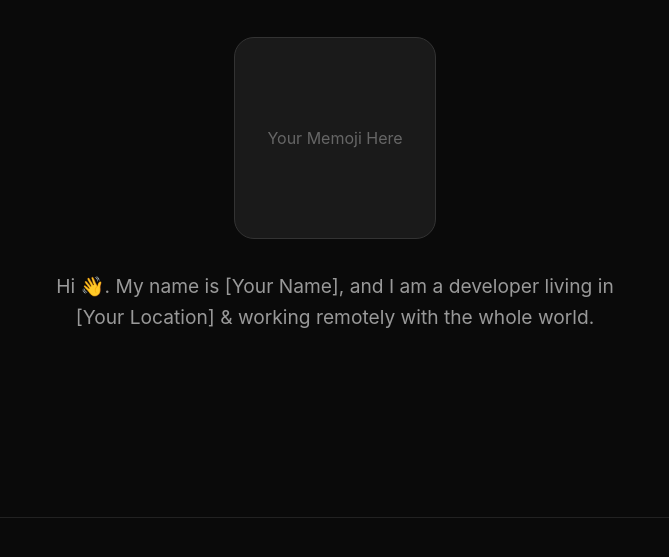
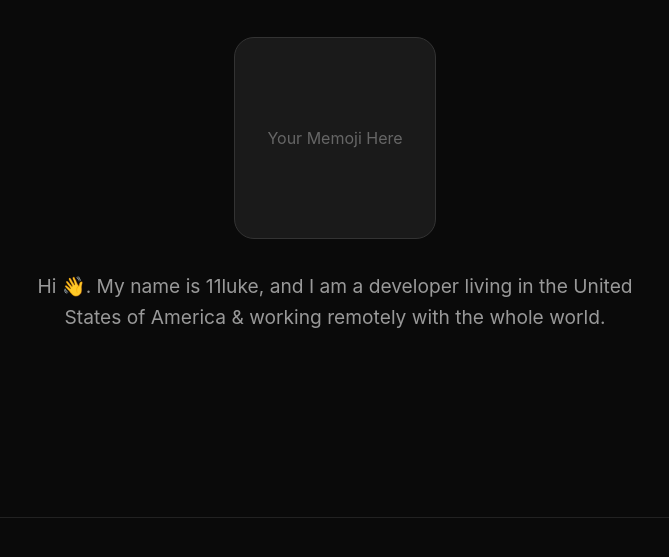
Before and after one commit to 11luke/11luke.pages.dev, a plain HTML site: page index.html in a window 1280 px wide. Shown: the part 541-1098 px from the top of the page, without its empty margins (305-974 px from the left). Drawn offline with Linux system fonts and the light colour scheme.

Commit message:
Update index.html

```diff
--- a/index.html
+++ b/index.html
@@ -3,7 +3,7 @@
 <head>
     <meta charset="UTF-8">
     <meta name="viewport" content="width=device-width, initial-scale=1.0">
-    <title>Your Name | Developer</title>
+    <title>11luke | Developer</title>
     <link rel="stylesheet" href="style.css">
 </head>
 <body>
@@ -16,7 +16,7 @@
                 Your Memoji Here
             </div>
             <p class="hero-description">
-                Hi 👋. My name is [Your Name], and I am a developer living in [Your Location] & working remotely with the whole world.
+                Hi 👋. My name is 11luke, and I am a developer living in the United States of America & working remotely with the whole world.
             </p>
         </div>
     </section>
```
